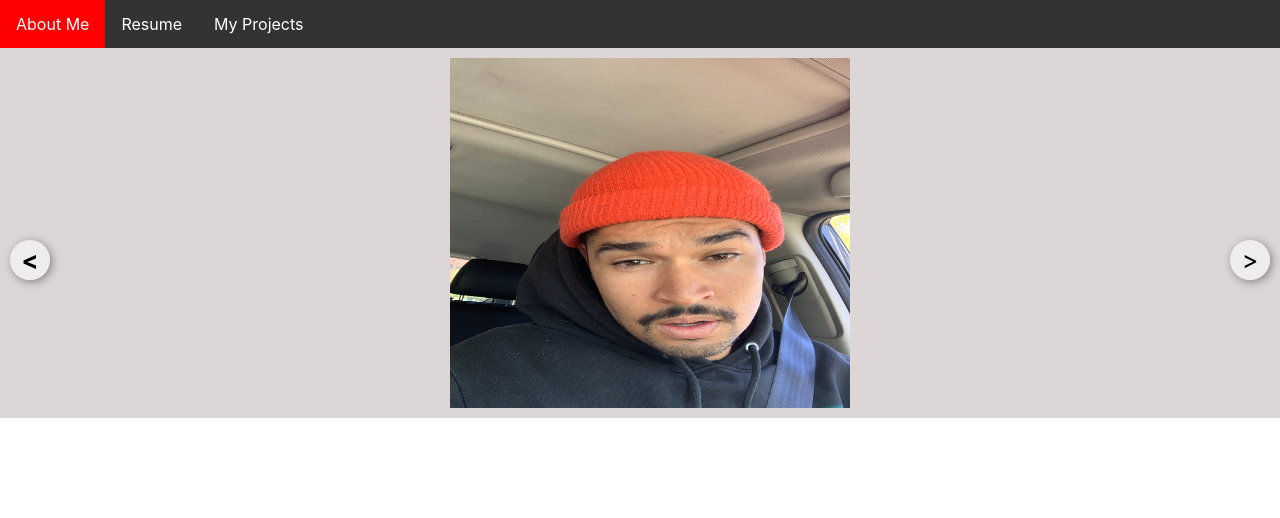
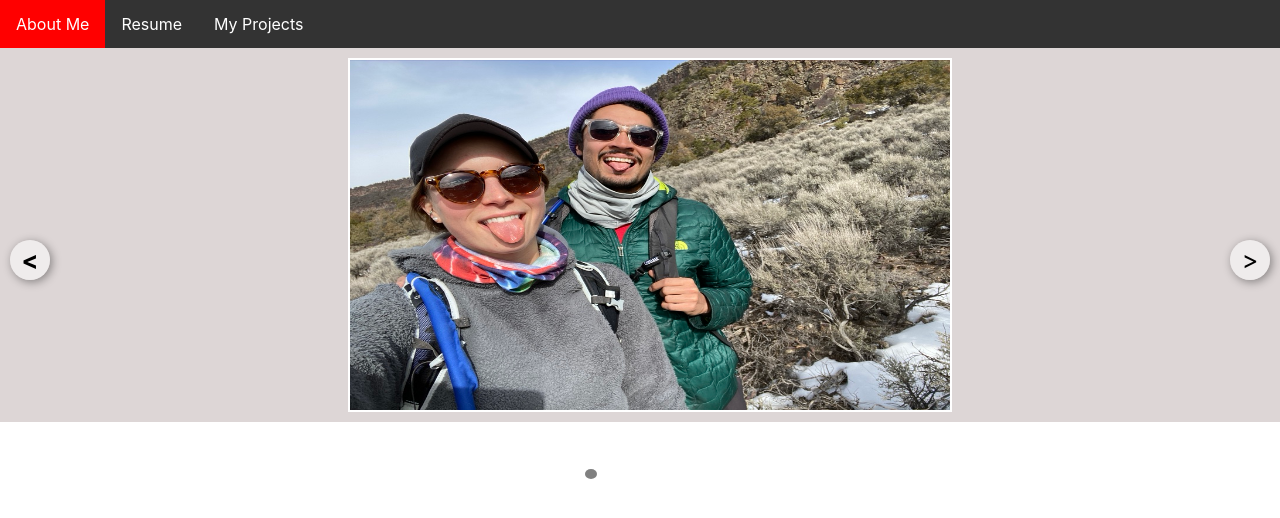
Before and after one commit to dvonnew/personal_page, a website built with webpack: page dist/index.html in a window 1280 px wide. Built offline with nearby package versions, Linux system fonts and the light colour scheme.

Commit message:
added image nav bar and made it clickable to each image

```diff
--- a/src/DOM/DOMsripts.js
+++ b/src/DOM/DOMsripts.js
@@ -1,4 +1,3 @@
-import selfie from './images/me.jpeg'
 import us from './images/dweebandme.jpeg'
 import dog from './images/sasha.jpeg'
 import teton1 from './images/teton.jpeg'
@@ -26,36 +25,69 @@ class DOMcontroller {
 
     createImageSlider(){
         const imageSlider = document.querySelector('.image-slider')
-        const pictures = [selfie, us, dog, teton1, teton2, skiing]
+        const imageNavBar = document.querySelector('.image-nav-bar')
+        const pictures = [us, dog, teton1, teton2, skiing]
         const next = document.querySelector('.next')
         const prev = document.querySelector('.prev')
 
         pictures.forEach((picture, i) =>{
             const myImage = new Image()
+            const navDot = document.createElement('button')
+
             myImage.src = picture
+            myImage.dataset.index = i
+
             if (i == 0){
                 myImage.className = `image main`
             }
             else{
                 myImage.className = `image`
             }
-            myImage.dataset.index = i
             this.images.push(myImage)
             imageSlider.appendChild(myImage)
+
+            navDot.dataset.index = i
+
+            if (i == 0){
+                navDot.className = 'image-nav-dot active'
+            }
+            else{
+                navDot.className = 'image-nav-dot'
+            }
+
+            imageNavBar.appendChild(navDot)
+
+            navDot.addEventListener('click', ()=>{
+                this.changeImage(i)
+            })
+
         })
 
         next.addEventListener('click', ()=>{
             const index = document.querySelector('.main').dataset.index
-            this.changeImage('next', index)
+            this.cycleImage('next', index)
         })
 
         prev.addEventListener('click', ()=>{
             const index = document.querySelector('.main').dataset.index
-            this.changeImage('prev', index)
+            this.cycleImage('prev', index)
         })
     }
 
-    changeImage(direction, index){
+    changeImage(index){
+        const currentIndex = document.querySelector('.active').dataset.index
+        const navDots = document.querySelectorAll('.image-nav-dot')
+
+        this.images[currentIndex].classList.remove('main')
+        this.images[index].classList.add('main')
+
+        navDots[currentIndex].classList.remove('active')
+        navDots[index].classList.add('active')
+    }
+
+    cycleImage(direction, index){
+
+        const navDots = document.querySelectorAll('.image-nav-dot')
 
         if (direction == 'next'){
             index++
@@ -65,16 +97,17 @@ class DOMcontroller {
         }
         else {
             if (index == 0){
-                index = this.images.length-1
+                index = this.images.length
             }
             index--
         }
 
         for (let i=0; i < this.images.length; i++){
             this.images[i].classList.remove('main')
+            navDots[i].classList.remove('active')
         }
         this.images[index].classList.add('main')
-        console.log(this.images[index])
+        navDots[index].classList.add('active')
     }
 
 }
--- a/src/styles.css
+++ b/src/styles.css
@@ -68,6 +68,10 @@ body, html{
     display: block;
 }
 
+.show{
+    display:block
+}
+
 #image-slider-box{
     height: 30%;
     width: 100%;
@@ -85,7 +89,8 @@ body, html{
 
 .image{
     height: 350px;
-    width: 400px;
+    width: 600px;
+    border: 2px solid white;
     display: none;
 }
 
@@ -106,6 +111,7 @@ body, html{
     left: 10px;
     font-weight: 700;
 }
+
 .navigation .next {
     right: 10px;
     position: absolute;
@@ -113,6 +119,7 @@ body, html{
     z-index: 10;
     top: 30%;
 }
+
 .navigation .nav-btn {
     background: rgba(255, 255, 255, 0.55);
     cursor: pointer;
@@ -125,6 +132,36 @@ body, html{
     padding: 5px;
     box-shadow: 2px 2px 10px rgba(0, 0, 0, 0.4);
 }
+
 .navigation .nav-btn:hover {
     background: white;
   }
+
+.image-nav-bar{
+    height: 20px;
+    width: 100px;
+    position: absolute;
+    right: 47%;
+    z-index: 10;
+    top: 58%;
+    display: flex;
+    flex-direction: row;
+    justify-content: space-evenly;
+    align-items: center;
+  }
+
+  .image-nav-dot{
+    height: 10px;
+    width: 10px;
+    border-radius: 50%;
+    border: none;
+    background-color: white;
+  }
+
+  .image-nav-dot:hover{
+      background-color: rgb(197, 197, 197);
+  }
+
+  .active{
+      background-color: grey;
+  }
```
Also changed, not shown: dist/index.html, dist/main.js. Lines whose indentation alone changed are shown as unchanged.
